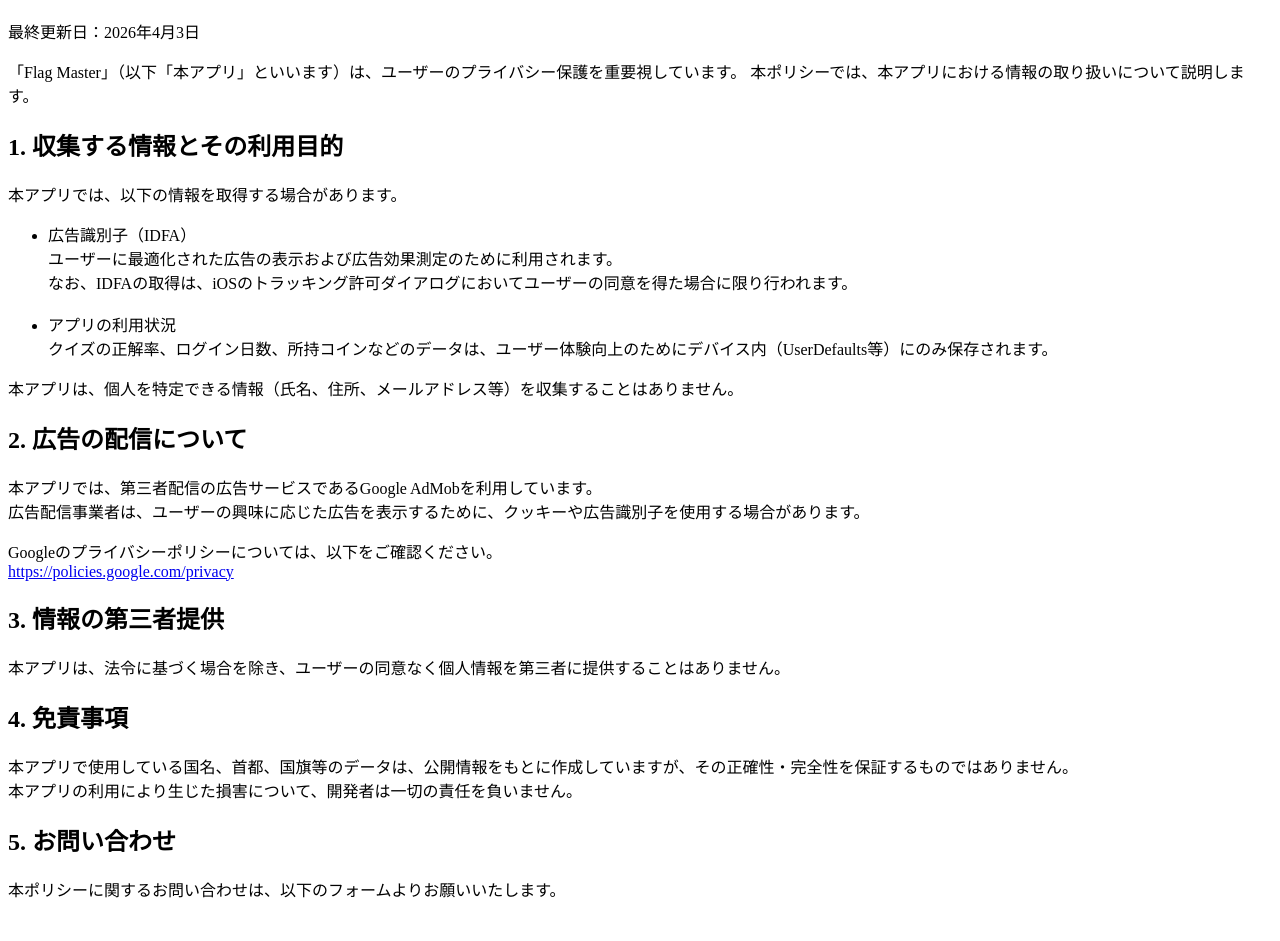
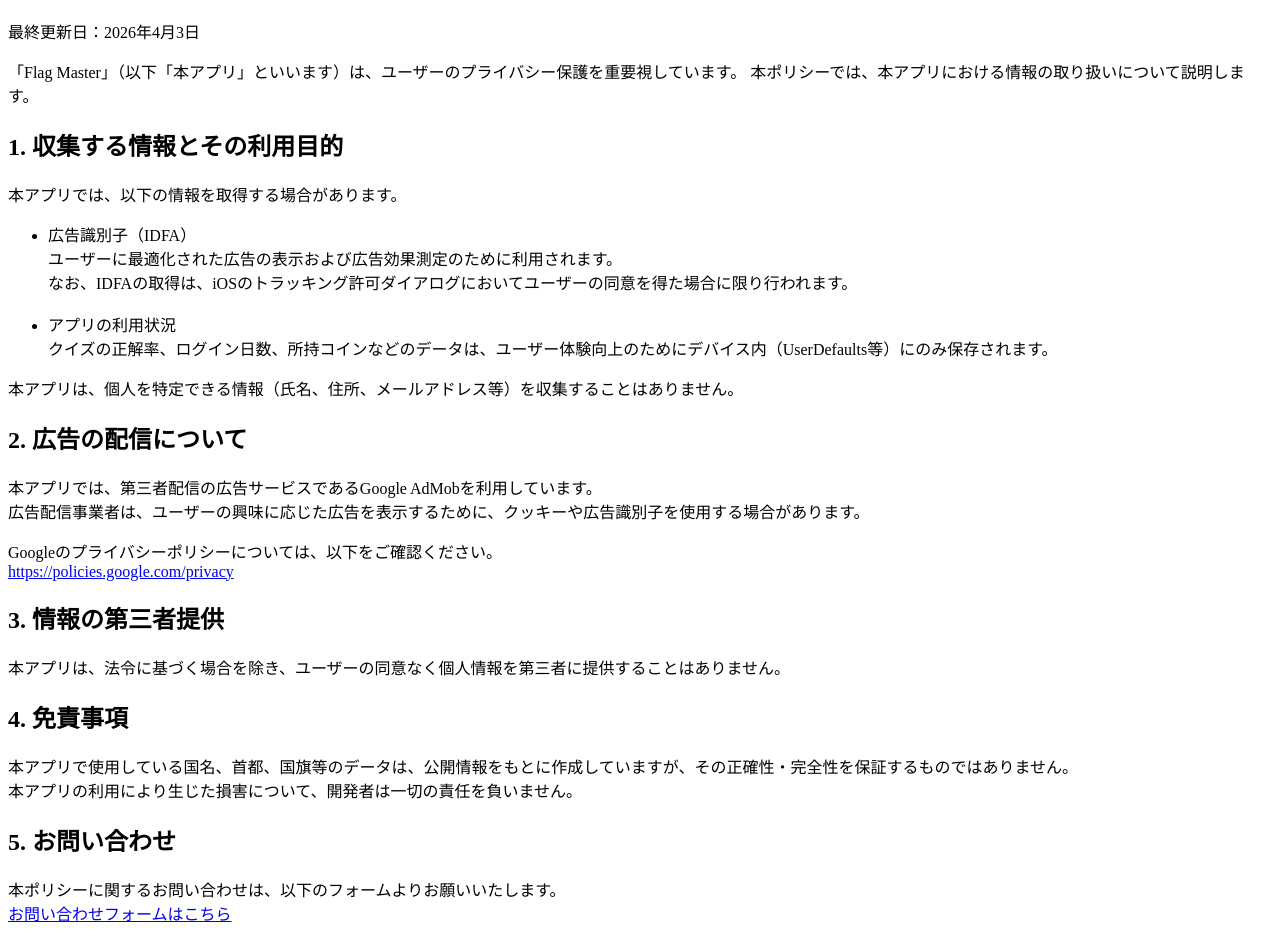
Before and after one commit to mi-create/flag-quiz-policy, a plain HTML site: page privacy.html in a window 1280 px wide. Shown: the part 70-1011 px from the top of the page. Before the commit the page ends 987 px from the top, so only its background shows below. Drawn offline with Linux system fonts and the light colour scheme.

Commit message:
Update privacy.html

```diff
--- a/privacy.html
+++ b/privacy.html
@@ -66,7 +66,7 @@
 
 <p>
 本ポリシーに関するお問い合わせは、以下のフォームよりお願いいたします。<br>
-<a href="https://forms.gle/3Zm9wXMrpU5L7yzZ6</a>
+<a href="https://forms.gle/3Zm9wXMrpU5L7yzZ6">お問い合わせフォームはこちら</a>
 </p>
 
 </body>
```
